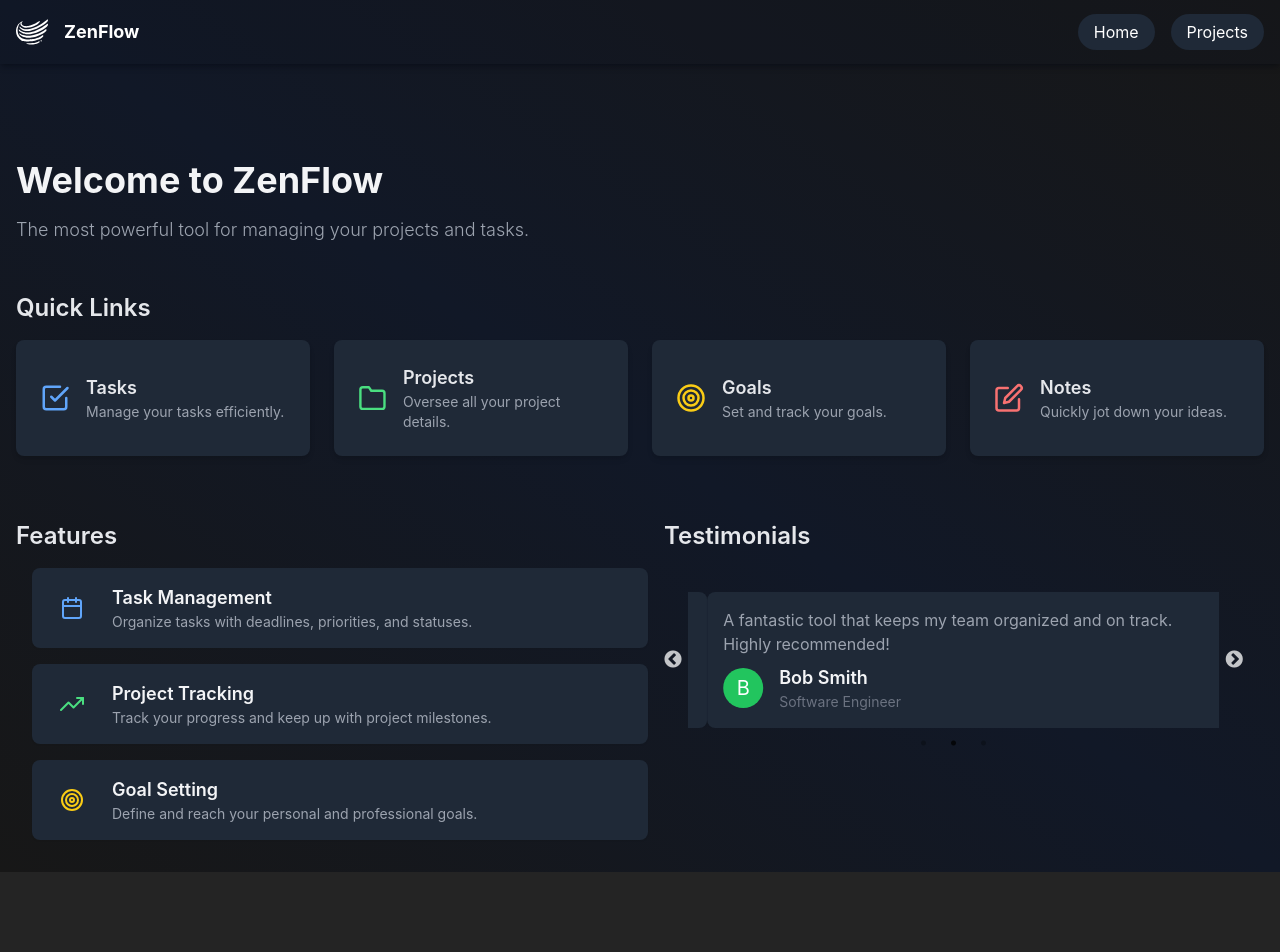
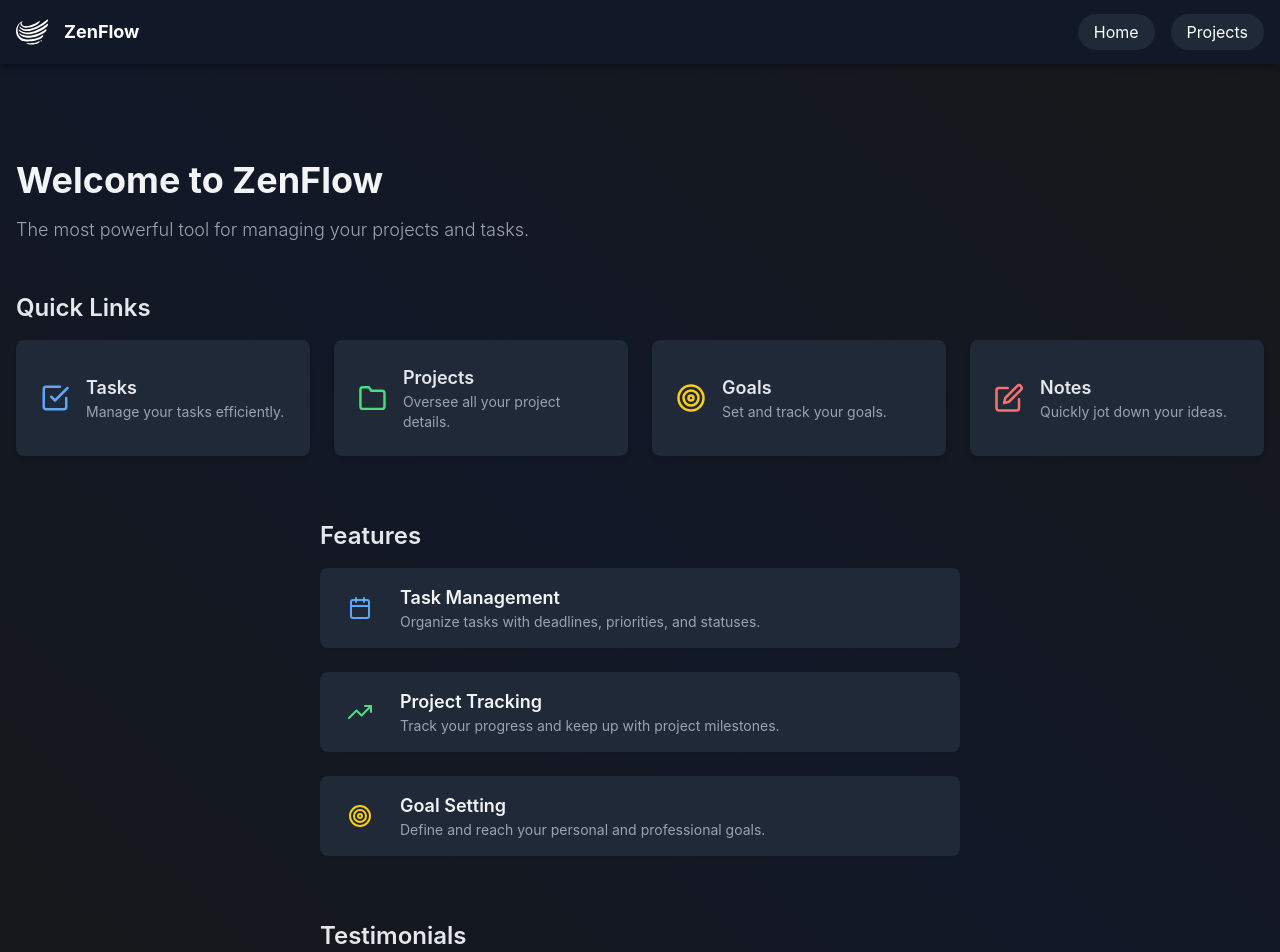
Before and after one commit to PenguScript/task-app, a React (Vite) app: page / in a window 1280 px wide. Shown: the top 952 px of the page. Before the commit the page ends 872 px from the top, so only its background shows below. Built offline with nearby package versions, Linux system fonts and the light colour scheme.

Commit message:
restyled

```diff
--- a/src/components/Nav.tsx
+++ b/src/components/Nav.tsx
@@ -2,7 +2,7 @@ import { Link } from "react-router-dom";
 
 export const Nav = () => {
   return (
-    <nav className="fixed top-0 left-0 w-full bg-gray-900/20 shadow-md shadow-gray-950/30 text-white p-4 z-20">
+    <nav className="fixed top-0 left-0 w-full bg-gray-900 shadow-md shadow-gray-950/30 text-white p-4 z-20">
       <div className="container mx-auto flex justify-between items-center">
         <Link to="/" className="text-lg font-bold flex flex-row space-x-4">
           <img src="public/logo.svg" alt="logo" className="w-8 h-8 invert" />
--- a/src/components/home/home.tsx
+++ b/src/components/home/home.tsx
@@ -69,12 +69,12 @@ export const Home = () => {
         </div>
       </section>
       {/* Features Section */}
-      <div className="flex flex-row">
-        <section className="mt-16 w-[49vw] flex-grow">
+      <div className="flex flex-col items-center">
+        <section className="mt-16 w-[50vw] flex-grow">
           <h2 className="text-2xl font-semibold mb-4 text-gray-200">
             Features
           </h2>
-          <div className="space-y-4 px-4">
+          <div className="grid grid-rows-1 gap-6">
             {/* Feature Cards */}
             <div className="flex items-center transition-all ease-in-out duration-200 hover:scale-105 bg-gray-800 hover:bg-gray-700 p-4 rounded-lg shadow-sm">
               <div className="flex-shrink-0 w-12 h-12 text-blue-400 rounded-full flex items-center justify-center text-2xl">
@@ -123,7 +123,7 @@ export const Home = () => {
           <h2 className="text-2xl font-semibold mb-4 text-gray-200">
             Testimonials
           </h2>
-          <div className="w-[45.25vw] p-6">
+          <div className="w-[50vw]">
             <TestimonialSlider />
           </div>
         </section>
```
